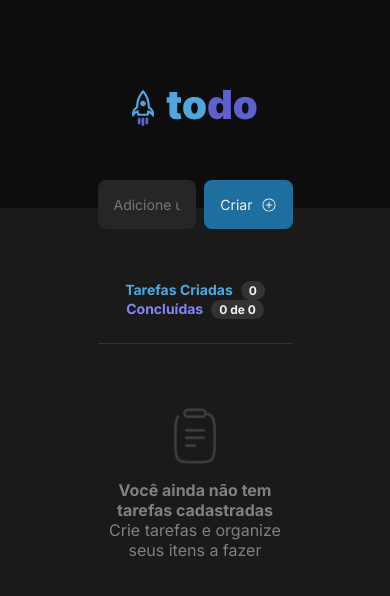
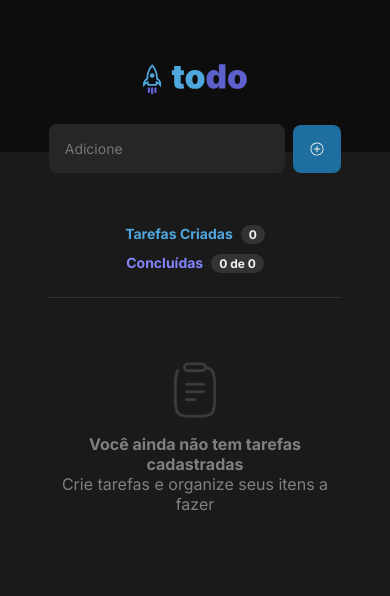
Before and after one commit to RenataDellamatriz/to-do-list, a React (Vite) app: page / in a window 390 px wide. Shown: the top 596 px of the page. Built offline with nearby package versions, Linux system fonts and the light colour scheme.

Commit message:
fix: reverting wrong commit

```diff
--- a/package.json
+++ b/package.json
@@ -6,6 +6,7 @@
   "scripts": {
     "dev": "vite",
     "build": "tsc && vite build",
+    "build:watch":"tsc && vite build --watch",
     "preview": "vite preview"
   },
   "dependencies": {
@@ -17,6 +18,7 @@
   },
   "devDependencies": {
     "@types/react": "^18.0.26",
+    "@types/chrome": "^0.0.181",
     "@types/react-dom": "^18.0.9",
     "@vitejs/plugin-react": "^3.0.0",
     "typescript": "^4.9.3",
--- a/src/App.module.css
+++ b/src/App.module.css
@@ -46,9 +46,31 @@
     font-size: 0.875rem;
 }
 
+.taskWrapper {
+    padding-bottom: 4rem;
+
+}
+
+
+
 @media screen and (max-width: 500px) {
     .taskHeader {
         flex-direction: column;
         align-items: center;
+        gap:10px;
+    }
+    .formWrapper {
+        width: 75%;
+    }
+
+    .taskHeader {
+        width: 75%;
     }
 }
+
+@media screen and (min-height: 400px) {
+    .taskWrapper {
+        padding-bottom: 1rem;
+
+    }
+}
--- a/src/App.tsx
+++ b/src/App.tsx
@@ -7,6 +7,7 @@ import { TaskBoard } from "./components/TaskBoard";
 import React, { ChangeEvent, FormEvent, InvalidEvent, useState } from "react";
 import { Task } from "./components/Task";
 import { CheckboxIndicatorProps } from "@radix-ui/react-checkbox";
+import useWindowSize from './hooks/useWindowSize';
 
 function App() {
   const [tasks, setTasks] = useState<string[]>([]);
@@ -43,8 +44,6 @@ function App() {
     setCheckedTasks(tasksCheckedWithoutDeletedOne)
   }
 
-  //arrumar
-
   const isNewTaskEmpty = newTask.length === 0;
 
   function checkedTask(task: string, checked: boolean) {
@@ -57,6 +56,7 @@ function App() {
       setCheckedTasks(filteredTasks);
     }
   }
+  const size = useWindowSize()
 
   return (
     <div className="App">
@@ -65,7 +65,7 @@ function App() {
         <Input
           name="task"
           value={newTask}
-          placeholder="Adicione uma nova tarefa"
+          placeholder={size.width <= 500 ? "Adicione" :"Adicione uma nova tarefa" }
           onChange={handleNewTaskChange}
           onInvalid={handleNewTaskInvalid}
         />
@@ -99,7 +99,8 @@ function App() {
           );
         })
       )}
-    </div>
+      </div>
+
   );
 }
 
--- a/src/components/Button.tsx
+++ b/src/components/Button.tsx
@@ -1,18 +1,27 @@
 import styles from "./Button.module.css";
 import { IoIosAddCircleOutline } from "react-icons/io";
+import useWindowSize from "../hooks/useWindowSize";
 
 interface ButtonProps {
-  type: 'submit';
+  type: "submit";
   disabled: boolean;
 }
 
-export function Button({type, disabled}:ButtonProps) {
+export function Button({ type, disabled }: ButtonProps) {
+  const size = useWindowSize();
+
 
   return (
     <div className={styles.wrapper}>
-      <button type={type} disabled={disabled}>
-        Criar <IoIosAddCircleOutline style={{fontSize:'1rem'}}/>
-      </button>
+      {size.width <= 500 ? (
+        <button type={type} disabled={disabled}>
+          <IoIosAddCircleOutline style={{ fontSize: "1rem" }} />
+        </button>
+      ) : (
+        <button type={type} disabled={disabled}>
+          Criar <IoIosAddCircleOutline style={{ fontSize: "1rem" }} />
+        </button>
+      )}
     </div>
   );
 }
--- a/src/components/Header.module.css
+++ b/src/components/Header.module.css
@@ -9,3 +9,13 @@
 .header img {
   height: 3rem;
 }
+
+@media screen and (max-width: 500px) {
+  .header {
+    padding: 3.5rem 0;
+  }
+
+  .header img {
+    height: 2.5rem;
+  }
+}
--- a/src/components/Task.module.css
+++ b/src/components/Task.module.css
@@ -47,3 +47,9 @@
 .trash:hover {
   color: var(--danger);
 }
+
+@media screen and (max-width: 500px) {
+  .wrapper {
+    width: 75%;
+  }
+}
--- a/src/components/TaskBoard.module.css
+++ b/src/components/TaskBoard.module.css
@@ -8,7 +8,7 @@
 .clearBoard {
   width: 100%;
   border-top: 1px solid var(--gray-400);
-  padding-top: 4rem;
+  padding: 4rem 0 2rem 0;
   display: flex;
   flex-direction: column;
   justify-content: center;
@@ -20,3 +20,9 @@
   width: 56px;
   margin-bottom: 1rem;
 }
+
+@media screen and (max-width: 500px) {
+  .wrapper {
+    width: 75%;
+  }
+}
--- a/src/global.css
+++ b/src/global.css
@@ -35,6 +35,7 @@
     -webkit-font-smoothing: antialised;
   }
 
+
   body,
   input,
   textarea,
--- /dev/null
+++ b/src/hooks/useWindowSize.ts
@@ -0,0 +1,28 @@
+import { useEffect, useState } from 'react'
+
+function useWindowSize() {
+  const [windowSize, setWindowSize] = useState({
+    width:0,
+    height:0
+  })
+
+  function handleResize() {
+    setWindowSize({
+      width: window.innerWidth,
+      height: window.innerHeight
+    })
+  }
+
+  useEffect(() => {
+    window.addEventListener('resize', handleResize)
+
+    handleResize()
+
+    return () => {
+      window.removeEventListener('resize', handleResize)
+    }
+  }, [])
+  return windowSize
+}
+
+export default useWindowSize
--- a/tsconfig.json
+++ b/tsconfig.json
@@ -14,7 +14,7 @@
     "resolveJsonModule": true,
     "isolatedModules": true,
     "noEmit": true,
-    "jsx": "react-jsx"
+    "jsx": "react-jsx",
   },
   "include": ["src"],
   "references": [{ "path": "./tsconfig.node.json" }]
```
Also changed, not shown: 1 other file (tests, documents, lock files or other folders).
